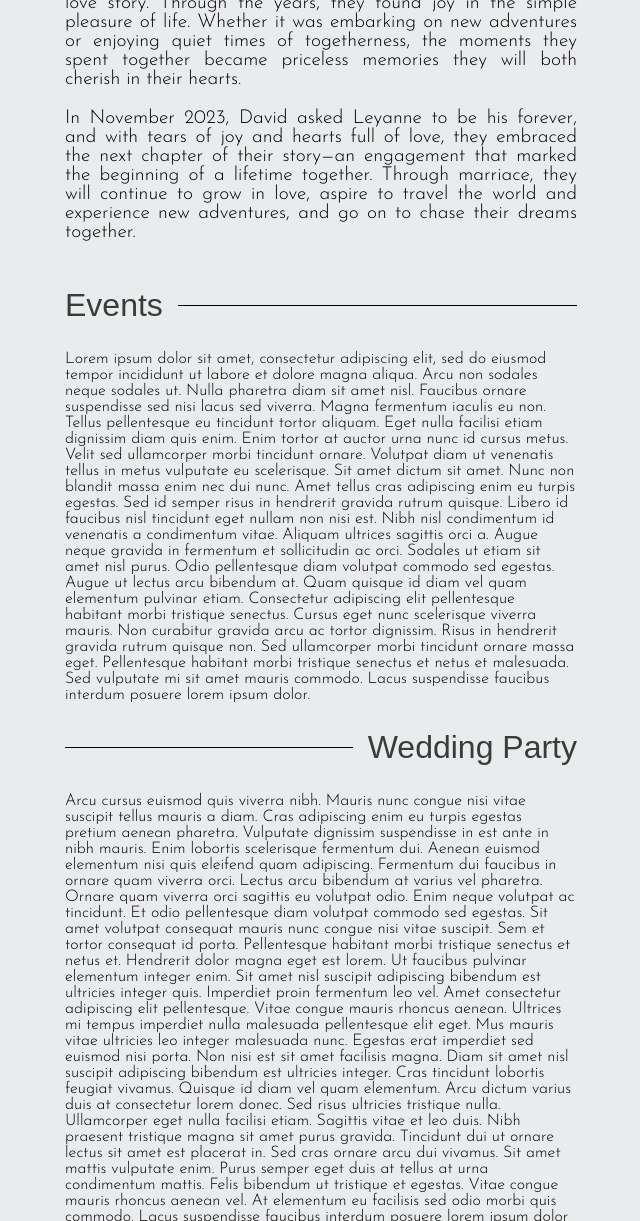
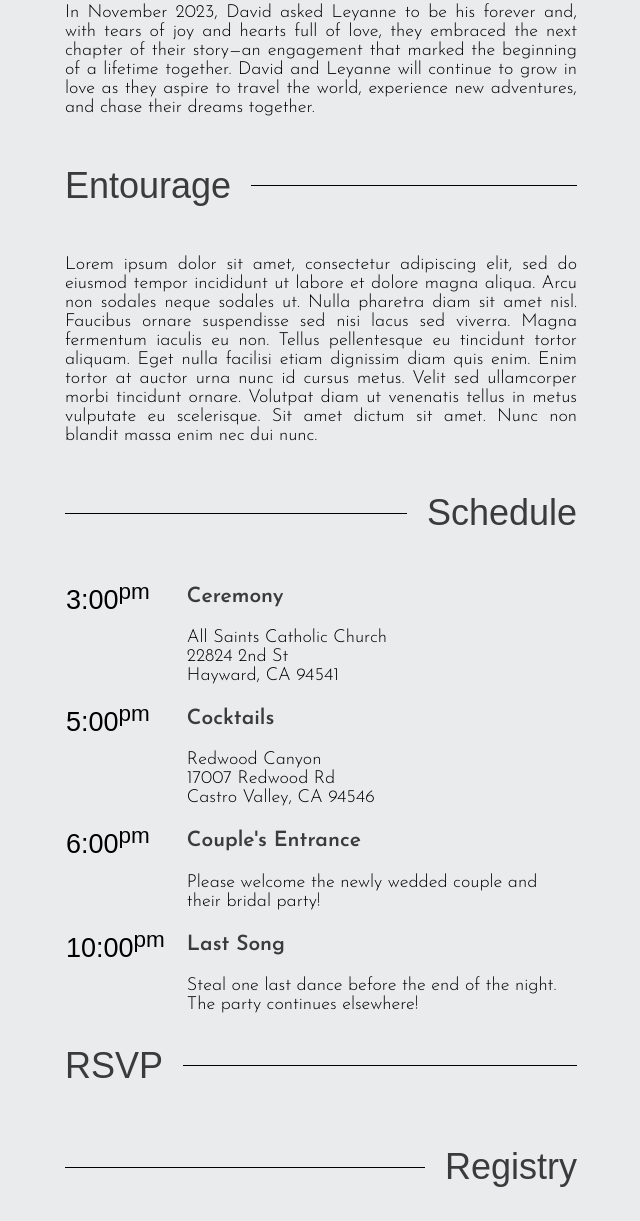
Before and after one commit to jrpabraham/dl-site, a plain HTML site: page index.html in a window 1280 px wide. Shown: the part 1207-2428 px from the top of the page, without its empty margins (639-1279 px from the left). Drawn offline with Linux system fonts and the light colour scheme; a web font is replaced by a local one.

Commit message:
Fixed font sizes. Added table of events under schedule section.

```diff
--- a/index.html
+++ b/index.html
@@ -4,7 +4,7 @@
 
         <head>
 
-            <title>D&L's Wedding</title>
+            <title>With Hearts Full of Joy</title>
 
             <meta name="viewport" content="width=device-width, initial-scale=1.0">
 
@@ -34,25 +34,40 @@
 
                 <a id="story"></a> <div class="line-box"><hr class="left"><h2>Our Story</h2></div>
 
-                <p>David and Leyanne crossed paths in April 2017. David had a crush on her but it wasn't until January 2019 that the spark between them ignited into a flame of romance. Through the ups and downs, navigating the challenges of a global pandemic and conquering the trials of a long-distance relationship while David pursued his master's in Florida, their love only grew stronger.</p>
+                    <p>David and Leyanne first crossed paths in April 2017. David had a crush on Leyanne but it wasn't until January 2019 that the spark between them ignited into a flame of romance.</p>
 
-                <p>David and Leyanne have shared countless moments of joy, laughter, and adventure. From exploring new destinations during little trips together to trying different foods at new restaurants, each experience added a unique touch to their love story. Through the years, they found joy in the simple pleasure of life. Whether it was embarking on new adventures or enjoying quiet times of togetherness, the moments they spent together became priceless memories they will both cherish in their hearts.</p>
+                    <p>David and Leyanne have since shared countless moments of joy, laughter, and adventure. From exploring new destinations to trying different foods at new restaurants, each experience added to their love story. Through the ups and downs, navigating the challenges of a global pandemic and conquering the trials of a long-distance relationship while David pursued a master's degree in Florida, their love only grew stronger.</p>
 
-                <p>In November 2023, David asked Leyanne to be his forever, and with tears of joy and hearts full of love, they embraced the next chapter of their story&mdash;an engagement that marked the beginning of a lifetime together. Through marriace, they will continue to grow in love, aspire to travel the world and experience new adventures, and go on to chase their dreams together.</p>
+                    <p>In November 2023, David asked Leyanne to be his forever and, with tears of joy and hearts full of love, they embraced the next chapter of their story&mdash;an engagement that marked the beginning of a lifetime together. David and Leyanne will continue to grow in love as they aspire to travel the world, experience new adventures, and chase their dreams together.</p>
 
-                <a id="events"></a> <div class="line-box"><h2>Events</h2><hr class="right"></div>
+                <a id="entourage"></a> <div class="line-box"><h2>Entourage</h2><hr class="right"></div>
 
-                Lorem ipsum dolor sit amet, consectetur adipiscing elit, sed do eiusmod tempor incididunt ut labore et dolore magna aliqua. Arcu non sodales neque sodales ut. Nulla pharetra diam sit amet nisl. Faucibus ornare suspendisse sed nisi lacus sed viverra. Magna fermentum iaculis eu non. Tellus pellentesque eu tincidunt tortor aliquam. Eget nulla facilisi etiam dignissim diam quis enim. Enim tortor at auctor urna nunc id cursus metus. Velit sed ullamcorper morbi tincidunt ornare. Volutpat diam ut venenatis tellus in metus vulputate eu scelerisque. Sit amet dictum sit amet. Nunc non blandit massa enim nec dui nunc.
+                    <p>Lorem ipsum dolor sit amet, consectetur adipiscing elit, sed do eiusmod tempor incididunt ut labore et dolore magna aliqua. Arcu non sodales neque sodales ut. Nulla pharetra diam sit amet nisl. Faucibus ornare suspendisse sed nisi lacus sed viverra. Magna fermentum iaculis eu non. Tellus pellentesque eu tincidunt tortor aliquam. Eget nulla facilisi etiam dignissim diam quis enim. Enim tortor at auctor urna nunc id cursus metus. Velit sed ullamcorper morbi tincidunt ornare. Volutpat diam ut venenatis tellus in metus vulputate eu scelerisque. Sit amet dictum sit amet. Nunc non blandit massa enim nec dui nunc.</p>
 
-                Amet tellus cras adipiscing enim eu turpis egestas. Sed id semper risus in hendrerit gravida rutrum quisque. Libero id faucibus nisl tincidunt eget nullam non nisi est. Nibh nisl condimentum id venenatis a condimentum vitae. Aliquam ultrices sagittis orci a. Augue neque gravida in fermentum et sollicitudin ac orci. Sodales ut etiam sit amet nisl purus. Odio pellentesque diam volutpat commodo sed egestas. Augue ut lectus arcu bibendum at. Quam quisque id diam vel quam elementum pulvinar etiam. Consectetur adipiscing elit pellentesque habitant morbi tristique senectus. Cursus eget nunc scelerisque viverra mauris. Non curabitur gravida arcu ac tortor dignissim. Risus in hendrerit gravida rutrum quisque non. Sed ullamcorper morbi tincidunt ornare massa eget. Pellentesque habitant morbi tristique senectus et netus et malesuada. Sed vulputate mi sit amet mauris commodo. Lacus suspendisse faucibus interdum posuere lorem ipsum dolor.
+                <a id="schedule"></a> <div class="line-box"><hr class="left"><h2>Schedule</h2></div>
 
-                <a id="party"></a> <div class="line-box"><hr class="left"><h2>Wedding Party</h2></div>
+                    <table class="schedule">
+                        <tr>
+                            <td><span class="schedule-time">3:00<span class="superscript">pm</span></span></td>
+                            <td><h3>Ceremony</h3>All Saints Catholic Church<br>22824 2nd St<br>Hayward, CA 94541</td>
+                        </tr>
+                        <tr>
+                            <td><span class="schedule-time">5:00<span class="superscript">pm</span></span></td>
+                            <td><h3>Cocktails</h3>Redwood Canyon<br>17007 Redwood Rd<br>Castro Valley, CA 94546</td>
+                        </tr>
+                        <tr>
+                            <td><span class="schedule-time">6:00<span class="superscript">pm</span></span></td>
+                            <td><h3>Couple's Entrance</h3>Please welcome the newly wedded couple and their bridal party!</td>
+                        </tr>
+                        <tr>
+                            <td><span class="schedule-time">10:00<span class="superscript">pm</span></span></td>
+                            <td><h3>Last Song</h3>Steal one last dance before the end of the night. The party continues elsewhere!</td>
+                        </tr>
+                    </table>
 
-                Arcu cursus euismod quis viverra nibh. Mauris nunc congue nisi vitae suscipit tellus mauris a diam. Cras adipiscing enim eu turpis egestas pretium aenean pharetra. Vulputate dignissim suspendisse in est ante in nibh mauris. Enim lobortis scelerisque fermentum dui. Aenean euismod elementum nisi quis eleifend quam adipiscing. Fermentum dui faucibus in ornare quam viverra orci. Lectus arcu bibendum at varius vel pharetra. Ornare quam viverra orci sagittis eu volutpat odio. Enim neque volutpat ac tincidunt. Et odio pellentesque diam volutpat commodo sed egestas. Sit amet volutpat consequat mauris nunc congue nisi vitae suscipit. Sem et tortor consequat id porta. Pellentesque habitant morbi tristique senectus et netus et. Hendrerit dolor magna eget est lorem. Ut faucibus pulvinar elementum integer enim. Sit amet nisl suscipit adipiscing bibendum est ultricies integer quis. Imperdiet proin fermentum leo vel. Amet consectetur adipiscing elit pellentesque. Vitae congue mauris rhoncus aenean.
+                <a id="rsvp"></a> <div class="line-box"><h2>RSVP</h2><hr class="right"></div>
 
-                Ultrices mi tempus imperdiet nulla malesuada pellentesque elit eget. Mus mauris vitae ultricies leo integer malesuada nunc. Egestas erat imperdiet sed euismod nisi porta. Non nisi est sit amet facilisis magna. Diam sit amet nisl suscipit adipiscing bibendum est ultricies integer. Cras tincidunt lobortis feugiat vivamus. Quisque id diam vel quam elementum. Arcu dictum varius duis at consectetur lorem donec. Sed risus ultricies tristique nulla. Ullamcorper eget nulla facilisi etiam.
-
-                Sagittis vitae et leo duis. Nibh praesent tristique magna sit amet purus gravida. Tincidunt dui ut ornare lectus sit amet est placerat in. Sed cras ornare arcu dui vivamus. Sit amet mattis vulputate enim. Purus semper eget duis at tellus at urna condimentum mattis. Felis bibendum ut tristique et egestas. Vitae congue mauris rhoncus aenean vel. At elementum eu facilisis sed odio morbi quis commodo. Lacus suspendisse faucibus interdum posuere lorem ipsum dolor sit amet. Sem et tortor consequat id. Sapien faucibus et molestie ac feugiat sed. Aliquam faucibus purus in massa tempor. Egestas pretium aenean pharetra magna ac placerat. Accumsan sit amet nulla facilisi morbi tempus iaculis urna id. Non blandit massa enim nec dui nunc mattis. Tellus integer feugiat scelerisque varius morbi. Elementum sagittis vitae et leo. Augue lacus viverra vitae congue eu consequat.
+                <a id="registry"></a> <div class="line-box"><hr class="left"><h2>Registry</h2></div>
 
             </div>
 
--- a/main.css
+++ b/main.css
@@ -1,4 +1,4 @@
-@import url('https://fonts.googleapis.com/css?family=Gloock|Marcellus+SC|Bodoni+Moda|Poiret+One|La+Belle+Aurore|Jost:100,200,300|Italiana|Qwitcher+Grypen:400,700|Allura|Josefin+Sans:100,200,300|Playfair+Display+SC ');
+@import url('https://fonts.googleapis.com/css?family=Gloock|Marcellus+SC|Bodoni+Moda|Poiret+One|La+Belle+Aurore|Jost:100,200,300,400,500,600|Italiana|Qwitcher+Grypen:400,700|Allura|Josefin+Sans:100,200,300,400,500,600|Playfair+Display+SC ');
 
 /*Oswald|Marcellus|Bodoni+Moda|Italiana|Antic+Didone|Cormorant+SC|Noto+Serif+Display|Licorice|Meow+Script|Allura|Alex+Brush*/
 
@@ -20,7 +20,7 @@
 
 html {
     font-family: 'Josefin Sans', sans-serif;
-    font-size: 16px;
+    font-size: 18px;
     font-weight: 300;
     scroll-behavior: smooth;
 }
@@ -120,7 +120,7 @@ ul {
 
 h1 {
     font-family: 'La Belle Aurore', cursive;
-    font-size: 3em;
+    font-size: 2.5em;
     font-variant: normal;
     font-weight: 400;
     text-align: center;
@@ -137,8 +137,7 @@ h2 {
 
 h3 {
     font-family: 'Josefin Sans', sans-serif;
-    font-weight: 400;
-    font-size: 1.2em;
+    font-weight: 600;
     color: var(--main-text-color);
 }
 
@@ -159,7 +158,7 @@ h3 {
 }
 
 p, q {
-    font-size: 1.2em;
+    font-size: 1em;
     text-align: justify;
 }
 
@@ -191,6 +190,11 @@ a.hyperlink:hover, a.external:hover {
     text-decoration: none;
     -webkit-transition-duration: 0.2s;
     transition-duration: 0.2s;
+}
+
+.superscript {
+    vertical-align: super;
+    font-size: smaller;
 }
 
 ::-moz-selection { /* Code for Firefox */
@@ -250,11 +254,11 @@ a.hyperlink:hover, a.external:hover {
 
 #splash-date {
     text-align: center;
-    font-size: 2em;
+    font-size: 1.5em;
     line-height: 0.9em;
     position: absolute;
     bottom: 0;
-    left: 15px;
+    left: 20px;
     z-index:2;
 }
 
@@ -307,7 +311,7 @@ a.hyperlink:hover, a.external:hover {
     height: 1px;
     width: 80%;
     background-color: #000; /* You can customize the color */
-    margin: 0 15px 0 0; /* Adjust the margin as needed */
+    margin: 0 20px 0 0; /* Adjust the margin as needed */
 }
 
 .line-box hr.right {
@@ -316,7 +320,7 @@ a.hyperlink:hover, a.external:hover {
     height: 1px;
     width: 80%;
     background-color: #000; /* You can customize the color */
-    margin: 0 0 0 15px; /* Adjust the margin as needed */
+    margin: 0 0 0 20px; /* Adjust the margin as needed */
 }
 
 .page {
@@ -375,6 +379,29 @@ a.hyperlink:hover, a.external:hover {
     }
 }
 
+/**********************/
+/* Schedule of events */
+/**********************/
+
+.schedule {
+    width: 100%;
+    margin: 0 auto;
+    border-collapse: collapse;
+}
+
+td {
+    text-align: left;
+    vertical-align: top;
+}
+
+.schedule-time {
+    font-family: Gloock, sans-serif;
+    font-weight: 400;
+    font-size: 1.5em;
+    line-height: 2em;
+    margin-right: 20px;
+
+}
 /******************/
 /* Party profiles */
 /******************/
```
